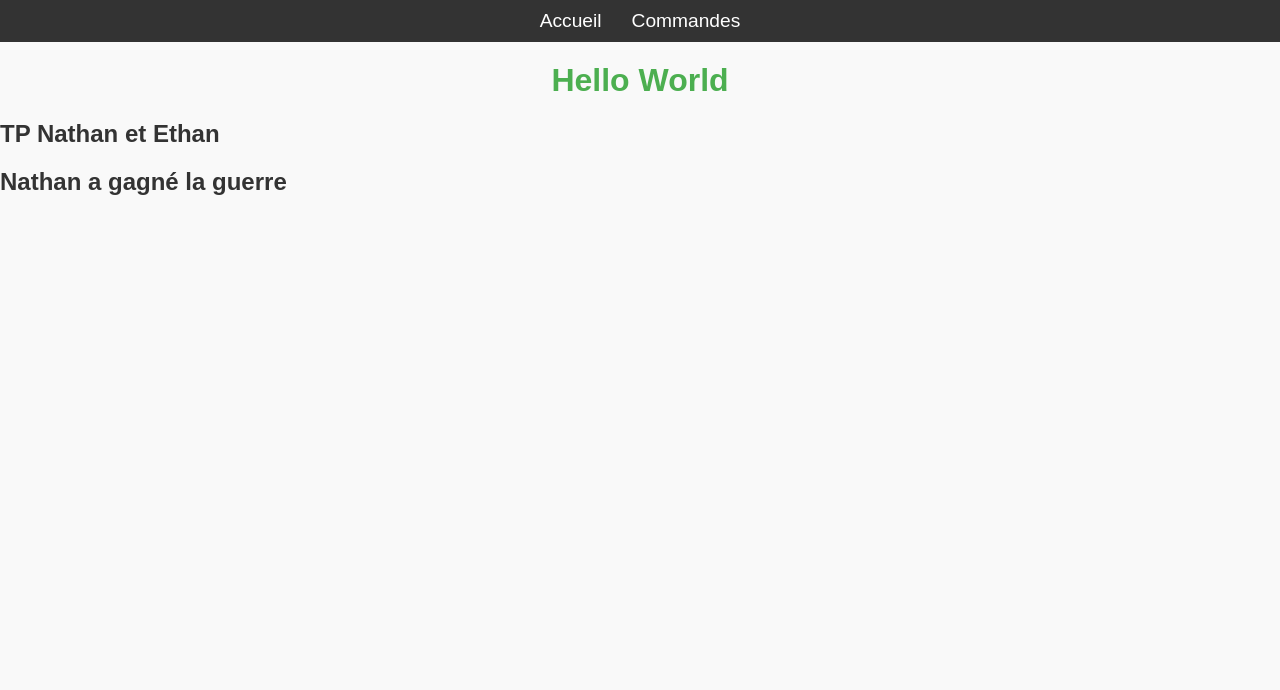
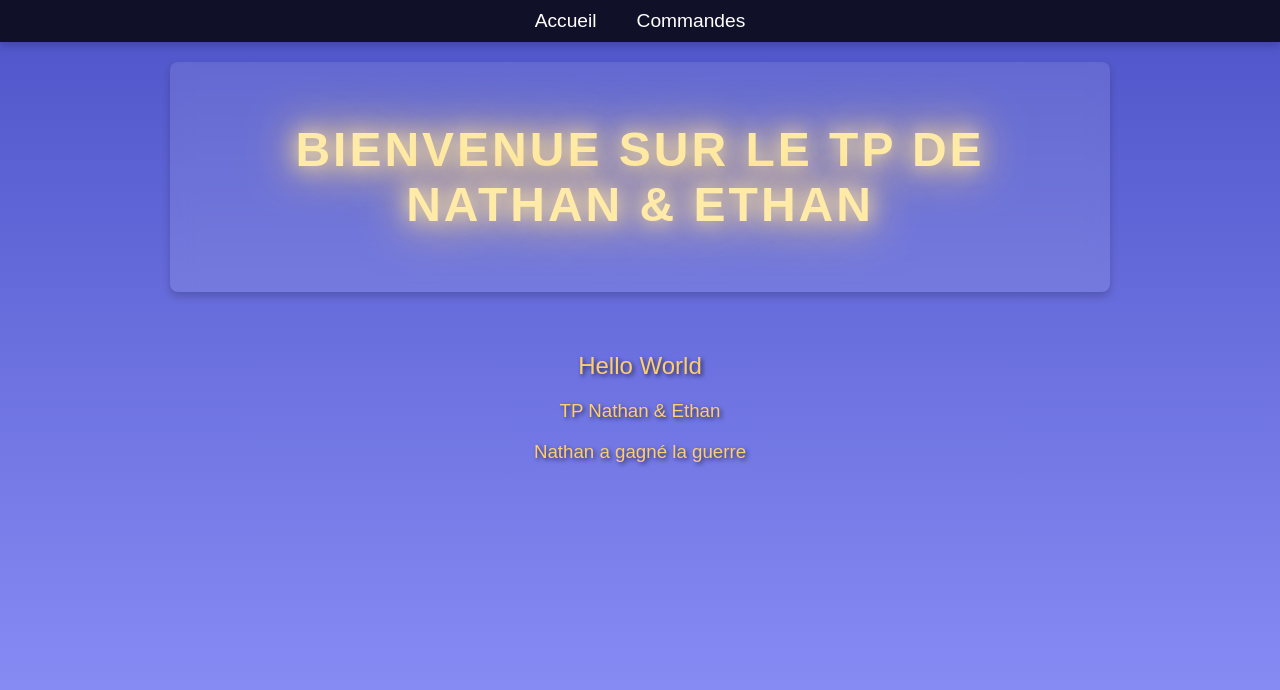
Before and after one commit to EthanDahanORT/TD4, a plain HTML site: page index.html in a window 1280 px wide. Drawn offline with Linux system fonts and the light colour scheme.

Commit message:
page web 2

```diff
--- a/index.html
+++ b/index.html
@@ -3,8 +3,8 @@
 
 <head>
     <meta charset="UTF-8">
-    <title>TP Ethan et Nathan</title>
-    <link rel="icon" href="favicon.ico" type="image/x-icon">
+    <meta name="viewport" content="width=device-width, initial-scale=1.0">
+    <title>TP Nathan</title>
     <link rel="stylesheet" href="style.css">
 </head>
 
@@ -15,10 +15,14 @@
             <li><a href="commandes.html">Commandes</a></li>
         </ul>
     </nav>
-    <h1>Hello World</h1>
-    <h2>TP Nathan et Ethan</h2>
-    <h2>Nathan a gagné la guerre</h2>
+    <header>
+        <h1>Bienvenue sur le TP de Nathan & Ethan</h1>
+    </header>
+    <section>
+        <h2>Hello World</h2>
+        <h3>TP Nathan & Ethan</h3>
+        <h3>Nathan a gagné la guerre</h3>
+    </section>
 </body>
 
-
 </html>
--- a/style.css
+++ b/style.css
@@ -1,66 +1,154 @@
-/* Style général pour le corps */
+/* Style général */
 body {
-    font-family: Arial, sans-serif;
-    background-color: #f9f9f9;
+    font-family: 'Poppins', sans-serif;
     margin: 0;
     padding: 0;
-    color: #333;
+    background: linear-gradient(to bottom, #4e54c8, #8f94fb); /* Dégradé plus sobre */
+    color: #fff;
+    min-height: 100vh;
+    display: flex;
+    flex-direction: column;
 }
 
 /* Style pour le menu de navigation */
 nav {
-    background-color: #333;
-    padding: 10px;
+    background-color: rgba(0, 0, 0, 0.8);
+    box-shadow: 0 4px 8px rgba(0, 0, 0, 0.2);
+    position: sticky;
+    top: 0;
+    z-index: 1000;
+    animation: slideDown 1s ease; /* Animation d’apparition */
 }
 
 nav ul {
     list-style: none;
-    margin: 0;
-    padding: 0;
     display: flex;
     justify-content: center;
+    padding: 10px 0;
+    margin: 0;
 }
 
 nav ul li {
-    margin: 0 15px;
+    margin: 0 20px;
 }
 
 nav ul li a {
-    color: white;
     text-decoration: none;
+    color: #fff;
     font-size: 1.2em;
-    transition: color 0.3s ease;
+    transition: color 0.3s ease, transform 0.2s ease;
 }
 
 nav ul li a:hover {
-    color: #ff5722;
+    color: #ffcc70; /* Couleur douce pour le hover */
+    transform: scale(1.1);
 }
 
-/* Style pour le titre */
-h1 {
+/* Style pour le header */
+header {
     text-align: center;
-    color: #4caf50;
-    margin-top: 20px;
+    padding: 60px 20px;
+    background: rgba(255, 255, 255, 0.1); /* Transparence douce */
+    backdrop-filter: blur(10px);
+    box-shadow: 0 4px 8px rgba(0, 0, 0, 0.2);
+    border-radius: 8px;
+    margin: 20px auto;
+    max-width: 900px;
+    animation: fadeIn 1.5s ease; /* Apparition en fondu */
 }
 
-/* Style pour la liste de définitions */
-dl {
-    margin: 20px auto;
-    padding: 10px;
-    max-width: 600px;
-    background-color: #fff;
-    border: 1px solid #ddd;
-    border-radius: 8px;
-    box-shadow: 0 2px 5px rgba(0, 0, 0, 0.1);
+header h1 {
+    font-size: 3em;
+    margin: 0;
+    text-transform: uppercase;
+    letter-spacing: 3px;
+    color: #ffeaa7; /* Couleur douce pour le texte */
+    animation: pulse 2s infinite; /* Animation pulsante */
 }
 
-dt {
-    font-weight: bold;
-    margin-top: 15px;
-    color: #007bff;
+/* Style des sections */
+section {
+    text-align: center;
+    margin: 20px;
 }
 
-dd {
+section h2, section h3 {
+    font-weight: 300;
+    color: #ffcc70;
+    text-shadow: 2px 2px 4px rgba(0, 0, 0, 0.6);
+    animation: slideIn 1s ease; /* Apparition avec glissement */
+}
+
+/* Style des listes de définitions */
+main dl {
+    background: rgba(255, 255, 255, 0.1); /* Transparence douce */
+    border-radius: 10px;
+    padding: 20px;
+    margin: 20px auto;
+    max-width: 600px;
+    box-shadow: 0 4px 8px rgba(0, 0, 0, 0.2);
+    animation: fadeIn 1.5s ease; /* Apparition en fondu */
+}
+
+main dt {
+    font-weight: bold;
+    color: #81ecec;
+    margin-bottom: 10px;
+    animation: highlight 3s infinite; /* Effet d'éclaircissement */
+}
+
+main dd {
+    color: #dfe6e9;
     margin-left: 20px;
-    color: #555;
+    font-style: italic;
 }
+
+/* Effets d'animation */
+@keyframes fadeIn {
+    from {
+        opacity: 0;
+    }
+    to {
+        opacity: 1;
+    }
+}
+
+@keyframes slideDown {
+    from {
+        transform: translateY(-50px);
+        opacity: 0;
+    }
+    to {
+        transform: translateY(0);
+        opacity: 1;
+    }
+}
+
+@keyframes slideIn {
+    from {
+        transform: translateX(-50px);
+        opacity: 0;
+    }
+    to {
+        transform: translateX(0);
+        opacity: 1;
+    }
+}
+
+@keyframes pulse {
+    0%, 100% {
+        text-shadow: 0 0 10px #ffeaa7, 0 0 20px #ffcc70, 0 0 30px #ffcc70;
+    }
+    50% {
+        text-shadow: 0 0 20px #ffeaa7, 0 0 40px #ffcc70, 0 0 60px #ffcc70;
+    }
+}
+
+@keyframes highlight {
+    0%, 100% {
+        color: #81ecec;
+    }
+    50% {
+        color: #74b9ff;
+    }
+}
```
Also changed, not shown: commandes.html (+0 -1 lines).
